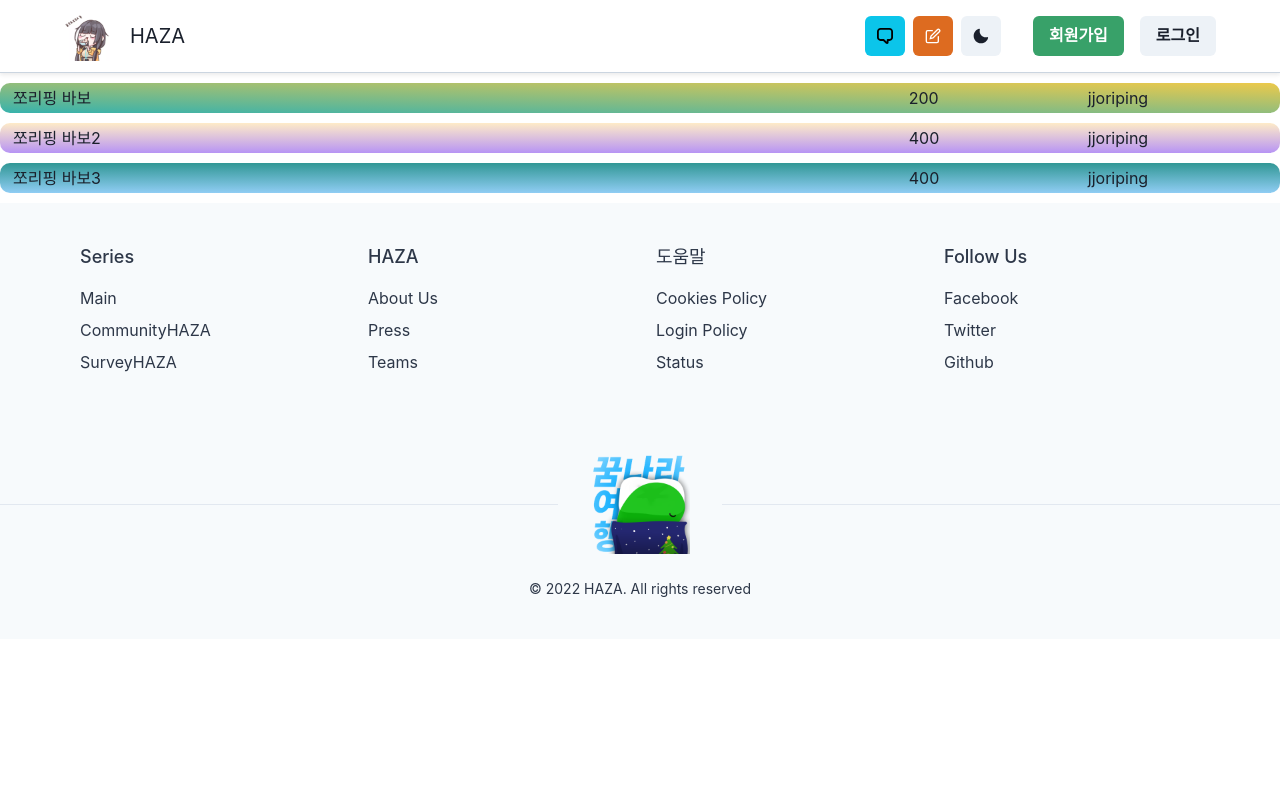
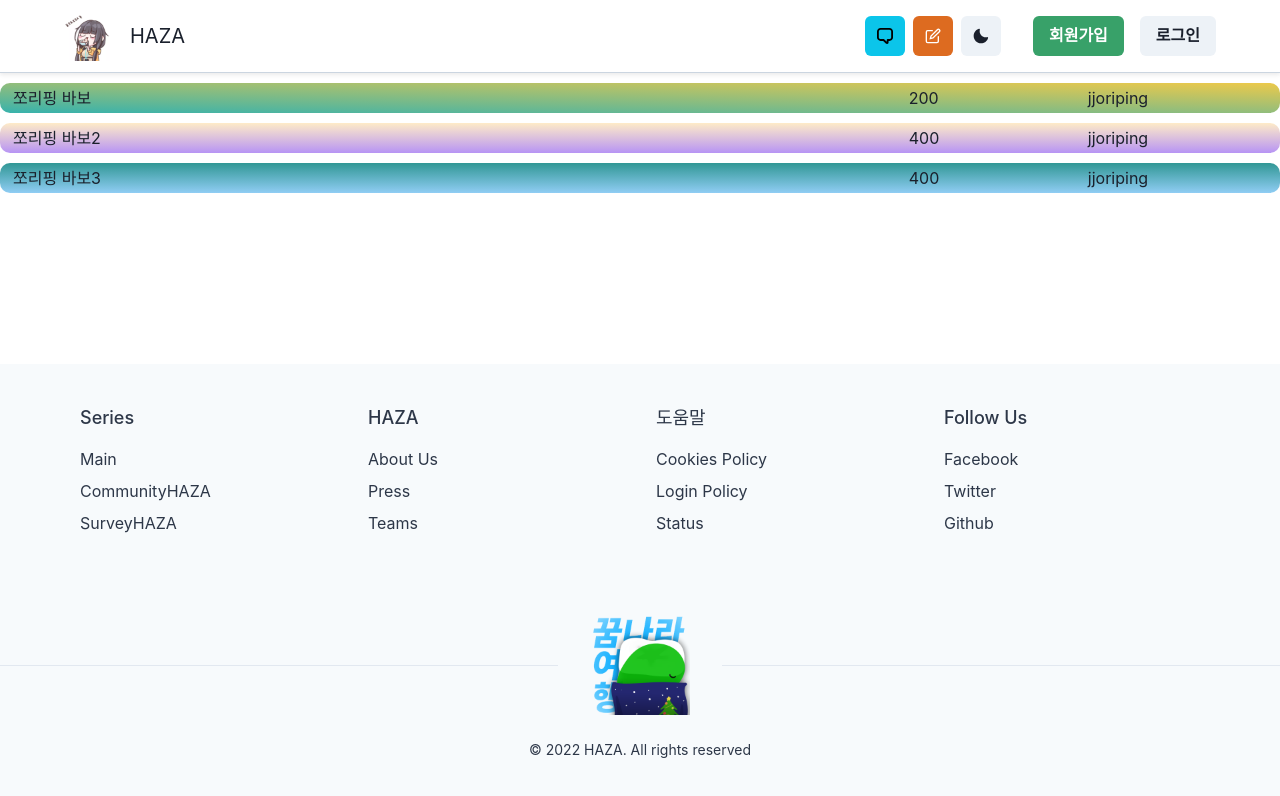
Before and after one commit to Last-SilverLight-End/HAZA-front, a Next.js app in the folder haza_next/: page /Community/CommunityHome in a window 1280 px wide. Shown: the top 796 px of the page. Built offline with nearby package versions, Linux system fonts and the light colour scheme.

Commit message:
chore : add css

```diff
--- a/haza_next/src/styles/globals.css
+++ b/haza_next/src/styles/globals.css
@@ -17,3 +17,14 @@
 header {
   box-shadow: 0 2px 4px 0 rgba(58, 58, 58, 0.1);
 }
+
+#__next {
+  position: fixed;
+  left: 0;
+  right: 0;
+  width: 100vw;
+  height: 100vh;
+  overflow: auto;
+  display: flex;
+  flex-direction: column;
+}
```
Also changed, not shown: haza_next/src/styles/CommunityMain.module.css (added, +8 -0 lines).
